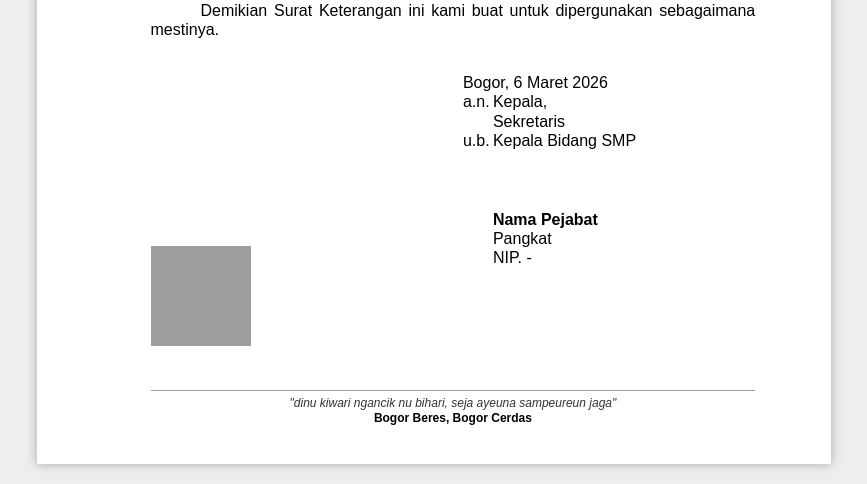
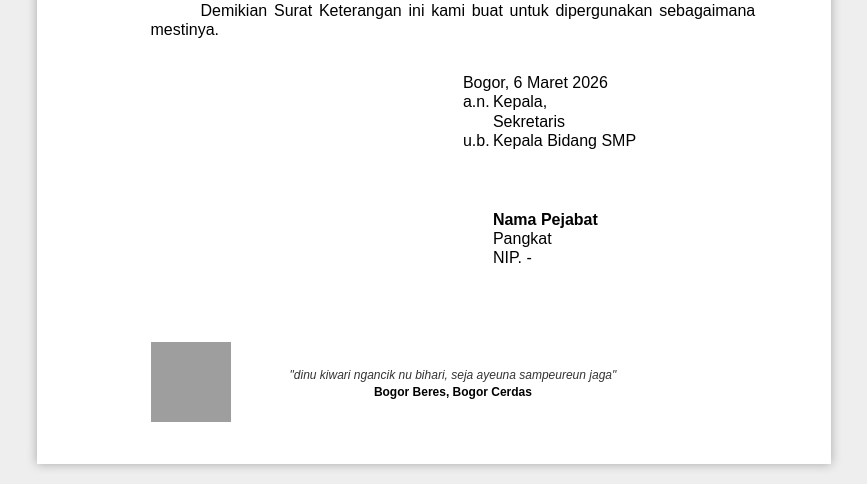
Before and after one commit to ruhy4t/simak, a Laravel app: template resources/views/surat/keterangan-mutasi-keluar.blade.php in a window 1280 px wide. Shown: the part 679-1163 px from the top of the page, without its empty margins (206-1073 px from the left). Run offline with Laravel 12, Linux system fonts and the light colour scheme; the template is opened without the code that fills it, so the values that code supplies are empty; grey boxes are pictures that could not be loaded.

Commit message:
UI Fix: Remove footer line and align elements in Mutasi PDF

```diff
--- a/resources/views/surat/keterangan-mutasi-keluar.blade.php
+++ b/resources/views/surat/keterangan-mutasi-keluar.blade.php
@@ -113,7 +113,7 @@
 
 
 
-        /* --- FOOTER FIXED --- */
+        /* --- FOOTER WITH 3-COLUMN LAYOUT --- */
 
         .footer-fixed {
 
@@ -125,37 +125,93 @@
 
             right: 2cm;
 
-            text-align: center;
-
-            border-top: 1px solid #999;
-
-            padding-top: 5px;
-
-            font-size: 9pt;
-
             background: white;
 
         }
 
 
 
-        .footer-fixed .quote {
+
+
+
+
+        .footer-content {
+
+            display: flex;
+
+            align-items: center;
+
+            justify-content: space-between;
+
+        }
+
+
+
+        .footer-left {
+
+            width: 100px;
+
+            flex-shrink: 0;
+
+        }
+
+
+
+        .footer-center {
+
+            flex: 1;
+
+            text-align: center;
+
+            font-size: 9pt;
+
+            padding: 0 10px;
+
+        }
+
+
+
+        .footer-right {
+
+            width: 100px;
+
+            flex-shrink: 0;
+
+        }
+
+
+
+        .footer-center .quote {
 
             font-style: italic;
 
             color: #333;
 
-            margin-bottom: 1px;
+            margin-bottom: 2px;
+
+            display: block;
 
         }
 
 
 
-        .footer-fixed .tagline {
+        .footer-center .tagline {
 
             font-weight: bold;
 
             color: #000;
+
+            display: block;
+
+        }
+
+
+
+        .footer-qr img {
+
+            width: 80px;
+
+            height: auto;
 
         }
 
@@ -452,38 +508,6 @@
             height: 60px;
 
         }
-
-
-
-        /* --- QR FIXED --- */
-
-        .qr-fixed {
-
-            position: absolute;
-
-            bottom: 3cm;
-
-            left: 3cm;
-
-            width: 100px;
-
-            text-align: center;
-
-            z-index: 10;
-
-        }
-
-
-
-        .qr-fixed p {
-
-            font-size: 8pt;
-
-            color: #666;
-
-            margin-top: 3px;
-
-        }
     </style>
 
 </head>
@@ -777,7 +801,8 @@
                         <td></td>
 
                         <td class="col-jabatan">
-                            {!! html_entity_decode(optional($penandatangan)->pangkat_golongan ?? 'Pangkat') !!}</td>
+                            {!! html_entity_decode(optional($penandatangan)->pangkat_golongan ?? 'Pangkat') !!}
+                        </td>
 
                     </tr>
 
@@ -798,10 +823,12 @@
 
 
 
-        {{-- QR CODE FIXED (kiri bawah) --}}
+        {{-- FOOTER WITH 3-COLUMN LAYOUT (QR Left, Text Center, Empty Right) --}}
 
-        {{-- QR CODE RESTORED (ORIGINAL FORMAT + SAFE MODE) --}}
-        <div class="qr-fixed">
+        <div class="footer-fixed">
+            {{-- Line removed --}}
+            <div class="footer-content">
+                <div class="footer-left footer-qr">
                     @php
                         // 1. Prepare Variables Safely
                         $idMutasi = $mutasi->id_mutasi ?? '-';
@@ -825,21 +852,14 @@
                         // 3. Logo Configuration (Null = No Logo, Safer for printing)
                         $qrLogo = null;
                     @endphp
-
-            {{-- Generate QR --}}
-            {!! \App\Helpers\QrCodeHelper::generateWithLogo($qrContent, 100, $qrLogo) !!}
+                    {!! \App\Helpers\QrCodeHelper::generateWithLogo($qrContent, 80, $qrLogo) !!}
                 </div>
-
-
-
-        {{-- FOOTER FIXED --}}
-
-        <div class="footer-fixed">
-
-            <p class="quote">"dinu kiwari ngancik nu bihari, seja ayeuna sampeureun jaga"</p>
-
-            <p class="tagline">Bogor Beres, Bogor Cerdas</p>
-
+                <div class="footer-center">
+                    <span class="quote">"dinu kiwari ngancik nu bihari, seja ayeuna sampeureun jaga"</span>
+                    <span class="tagline">Bogor Beres, Bogor Cerdas</span>
+                </div>
+                <div class="footer-right"></div>
+            </div>
         </div>
 
     </div>
```
Also changed, not shown: resources/views/surat/izin-mutasi-masuk.blade.php (+4 -8 lines). Lines whose indentation alone changed are shown as unchanged.
